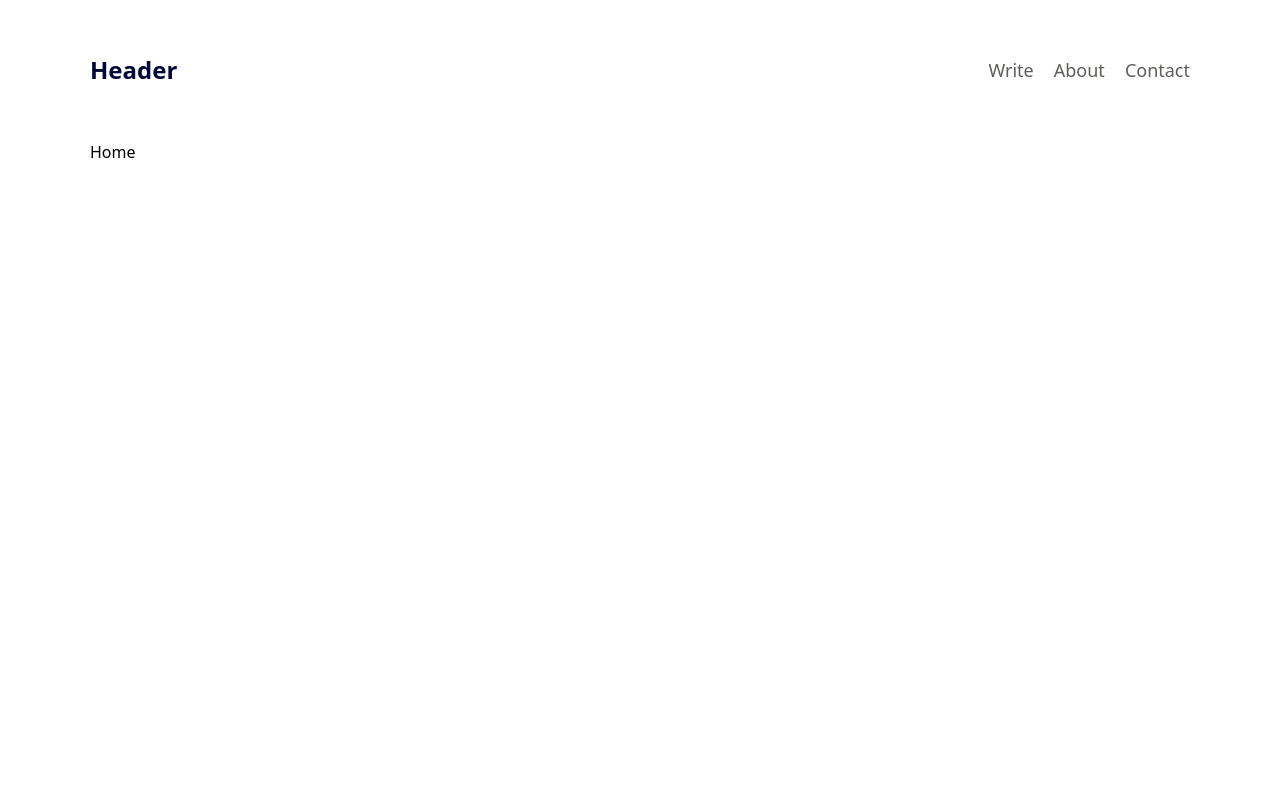
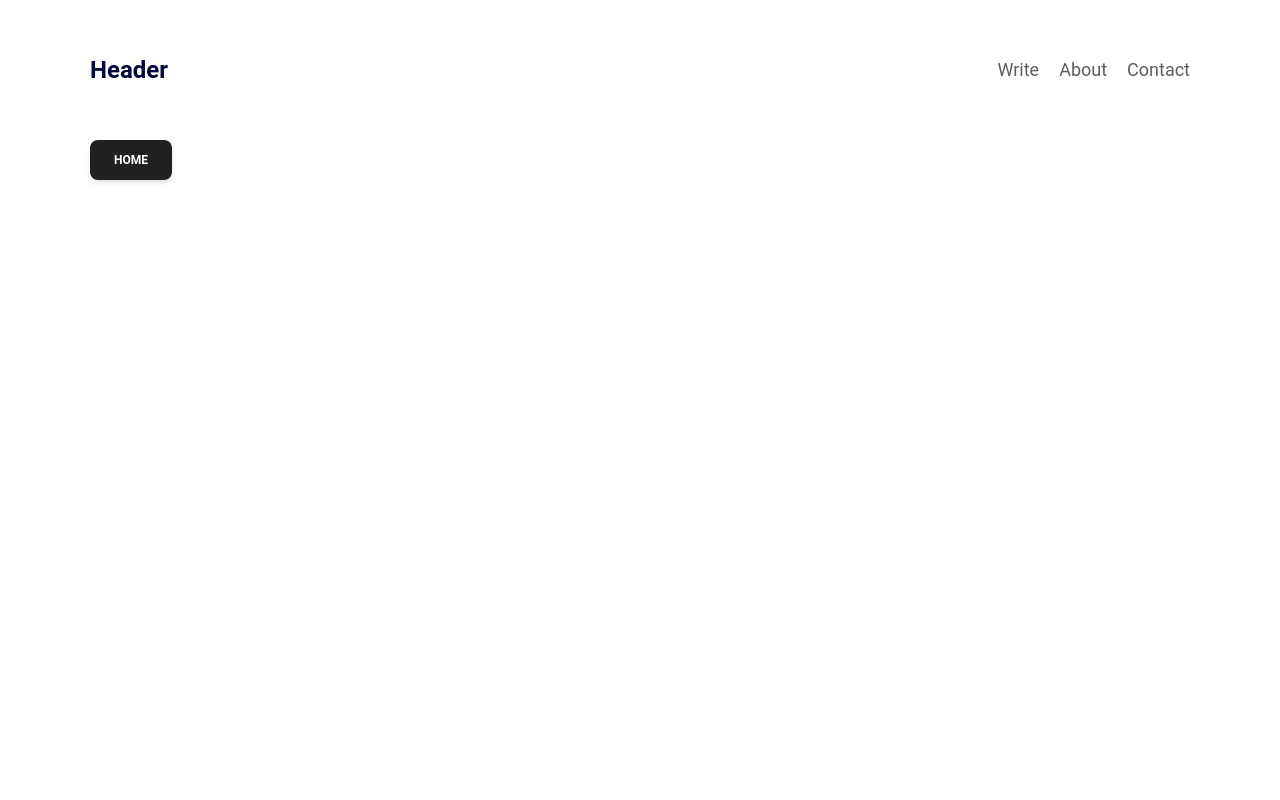
Before and after one commit to HyungJun-An/sweetme-front, a React (Vite) app: page / in a window 1280 px wide. Shown: the top 800 px of the page. Built offline with nearby package versions, Linux system fonts and the light colour scheme.

Commit message:
Chore: @material-tailwind/react 패키지 추가

```diff
--- a/package.json
+++ b/package.json
@@ -11,6 +11,7 @@
 		"preview": "vite preview"
 	},
 	"dependencies": {
+		"@material-tailwind/react": "^2.1.10",
 		"react": "^18.3.1",
 		"react-dom": "^18.3.1",
 		"react-router-dom": "^7.1.1",
--- a/src/pages/Home.jsx
+++ b/src/pages/Home.jsx
@@ -1,4 +1,6 @@
+import { Button } from "@material-tailwind/react";
+
 const Home = () => {
-	return <div>Home</div>;
+	return <Button>Home</Button>;
 };
 export default Home;
--- a/tailwind.config.js
+++ b/tailwind.config.js
@@ -1,8 +1,14 @@
-/** @type {import('tailwindcss').Config} */
-export default {
-	content: ["./index.html", "./src/**/*.{js,ts,jsx,tsx}"],
+const withMT = require("@material-tailwind/react/utils/withMT");
+
+module.exports = withMT({
+	content: [
+		"./index.html",
+		"./src/**/*.{vue,js,ts,jsx,tsx}",
+		"path-to-your-node_modules/@material-tailwind/react/components/**/*.{js,ts,jsx,tsx}",
+		"path-to-your-node_modules/@material-tailwind/react/theme/components/**/*.{js,ts,jsx,tsx}",
+	],
 	theme: {
 		extend: {},
 	},
 	plugins: [],
-};
+});
```
Also changed, not shown: src/main.jsx (+13 -9 lines), 1 other file (tests, documents, lock files or other folders).
